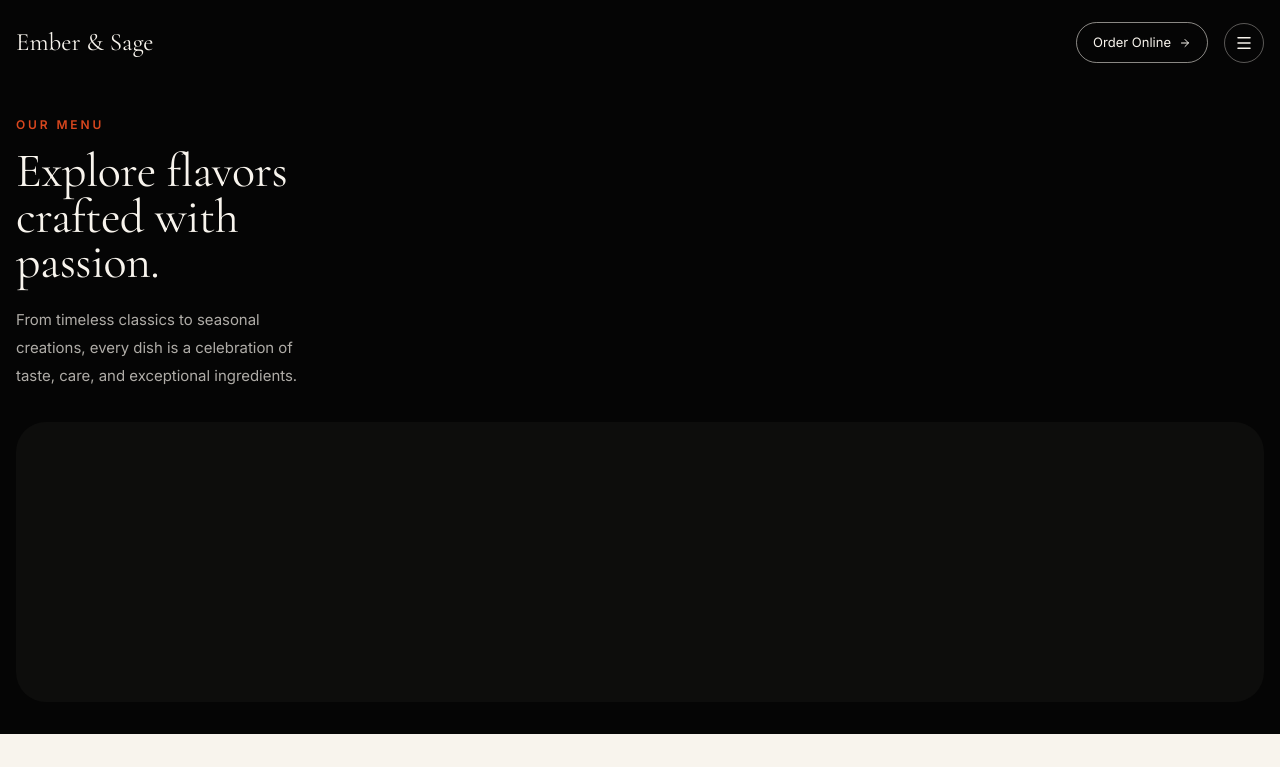
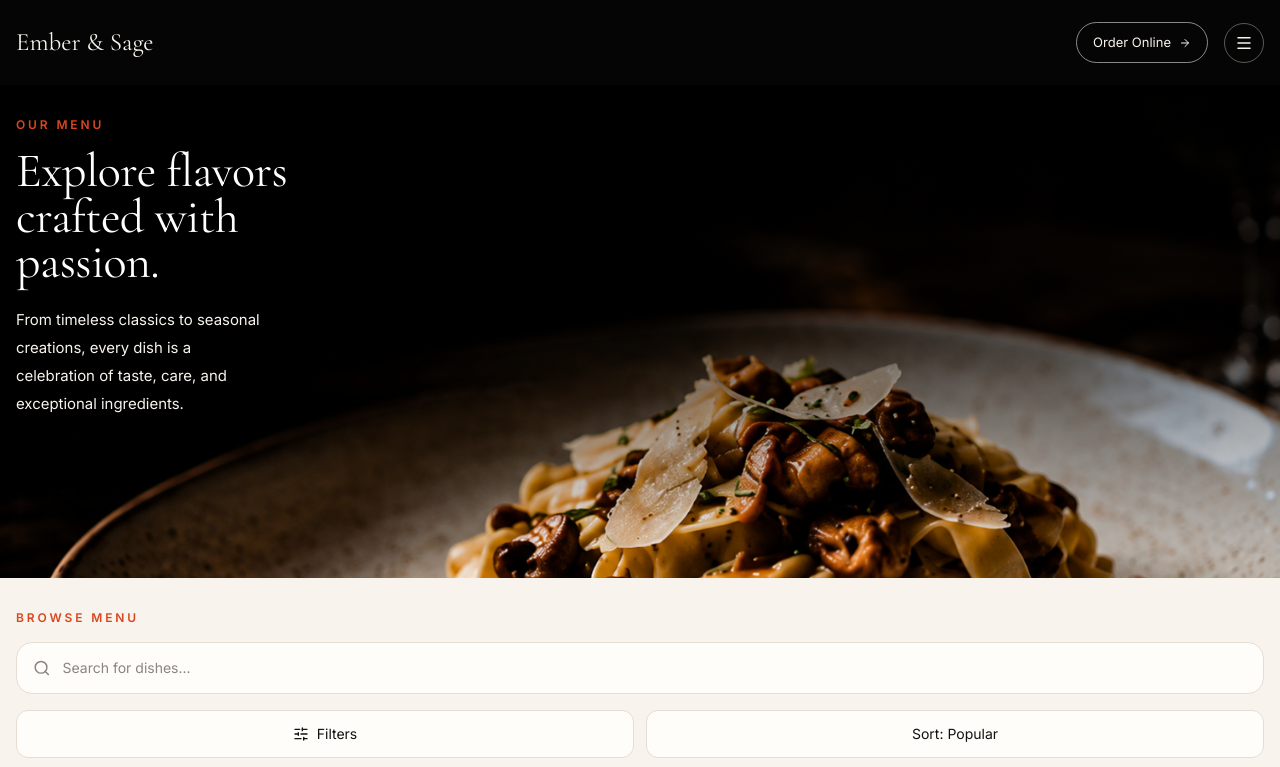
Before and after one commit to Davemafy/Ember-And-Sage, a React (Vite) app: page /menu in a window 1280 px wide. Shown: the top 767 px of the page. Built offline with nearby package versions, Linux system fonts and the light colour scheme.

Commit message:
Refine menu hero

```diff
--- a/src/components/sections/menu/menu-hero.tsx
+++ b/src/components/sections/menu/menu-hero.tsx
@@ -1,7 +1,17 @@
+import menuBanner from "../../../assets/img/menu-banner.png";
+
 const MenuHero = () => {
   return (
-    <section className="bg-near-black px-4 pb-8 pt-8 text-warm-ivory">
-      <p className="text-xs font-semibold uppercase tracking-[0.24em] text-burnt-orange">
+    <section className="bg-near-black relative isolate px-4 pt-8 pb-40 text-white">
+      <img
+        src={menuBanner}
+        alt="Menu Banner"
+        className="bg-soft-black absolute top-0 left-0 -z-2 h-full w-full  object-cover"
+      />
+
+      <div className="pointer-events-none absolute inset-0 -z-1 bg-gradient-to-b from-black via-black/50 to-transparent"></div>
+
+      <p className="text-burnt-orange text-xs font-semibold tracking-[0.24em] uppercase">
         Our Menu
       </p>
 
@@ -9,12 +19,10 @@ const MenuHero = () => {
         Explore flavors crafted with passion.
       </h1>
 
-      <p className="mt-5 max-w-[310px] text-[15px] leading-7 text-warm-ivory/70">
-        From timeless classics to seasonal creations, every dish is a
-        celebration of taste, care, and exceptional ingredients.
+      <p className="text-warm-ivory mt-5 max-w-[26ch] text-[15px] leading-7">
+        From timeless classics to seasonal creations, every dish is a celebration of taste, care,
+        and exceptional ingredients.
       </p>
-
-      <div className="mt-8 h-[280px] rounded-[30px] bg-soft-black" />
     </section>
   );
 };
```
